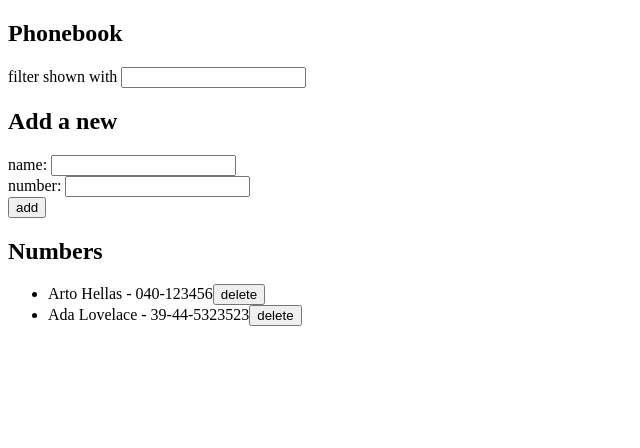
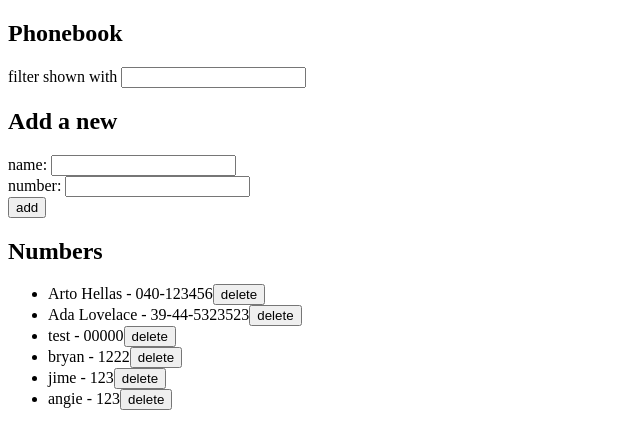
Before and after one commit to bryanidem/fullstack-helsinki, a React (Create React App) app in the folder part2/phonebook/: page / in a window 1280 px wide. Shown: the top 448 px of the page, without its empty margins (0-640 px from the left). Built offline with nearby package versions, Linux system fonts and the light colour scheme; data requests are answered from the project's data file.

Commit message:
add the edit person property

```diff
--- a/part2/phonebook/db.json
+++ b/part2/phonebook/db.json
@@ -9,6 +9,26 @@
       "name": "Ada Lovelace",
       "number": "39-44-5323523",
       "id": 2
+    },
+    {
+      "name": "test",
+      "number": "00000",
+      "id": 3
+    },
+    {
+      "name": "bryan",
+      "number": "1222",
+      "id": 4
+    },
+    {
+      "name": "jime",
+      "number": "123",
+      "id": 5
+    },
+    {
+      "name": "angie",
+      "number": "123",
+      "id": 6
     }
   ]
 }
--- a/part2/phonebook/src/App.js
+++ b/part2/phonebook/src/App.js
@@ -1,6 +1,5 @@
 import { useState, useEffect } from "react";
 import personService from "./services/persons";
-import persons from "./services/persons";
 
 const App = () => {
   const [persons, setPersons] = useState([]);
@@ -42,8 +41,28 @@ const App = () => {
 
   const handleSubmit = (event) => {
     event.preventDefault();
-    const personExists = persons.some((person) => person.name === newName);
-    if (!personExists) {
+    const personExists = persons.filter((person) => person.name === newName)[0];
+    if (personExists) {
+      if (
+        window.confirm(
+          `${personExists.name} is already added to the phonebook, you want to replace the old number ${personExists.number} for the new one ${newNumber}?`
+        )
+      ) {
+        personService
+          .update(personExists.id, {
+            ...personExists,
+            number: newNumber,
+          })
+          .then((response) => {
+            const personsEdited = [...persons];
+            personsEdited[personsEdited.indexOf(personExists)].number =
+              response.number;
+            setPersons(personsEdited);
+            setNewName("");
+            setNewNumber("");
+          });
+      }
+    } else {
       const newObject = {
         name: newName,
         number: newNumber,
@@ -54,8 +73,6 @@ const App = () => {
         setNewName("");
         setNewNumber("");
       });
-    } else {
-      alert(`${newName} is already added to phonebook`);
     }
   };
 
--- a/part2/phonebook/src/services/persons.js
+++ b/part2/phonebook/src/services/persons.js
@@ -17,8 +17,14 @@ const remove = (id) => {
   return request.then((response) => response.data);
 };
 
+const update = (id, person) => {
+  const request = axios.put(`${baseUrl}/${id}`, person);
+  return request.then((response) => response.data);
+};
+
 export default {
   getAll,
   create,
   remove,
+  update,
 };
```
